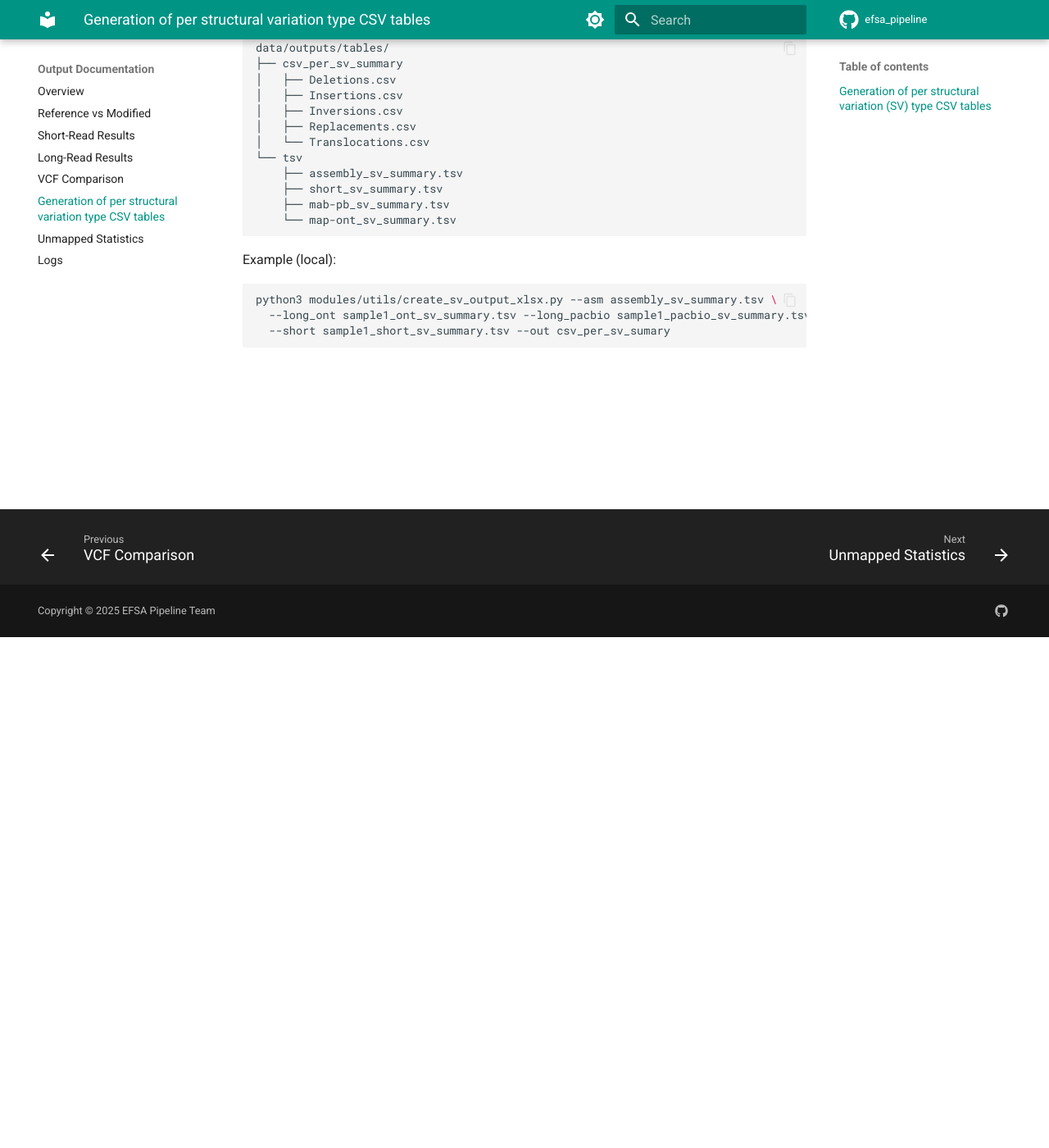
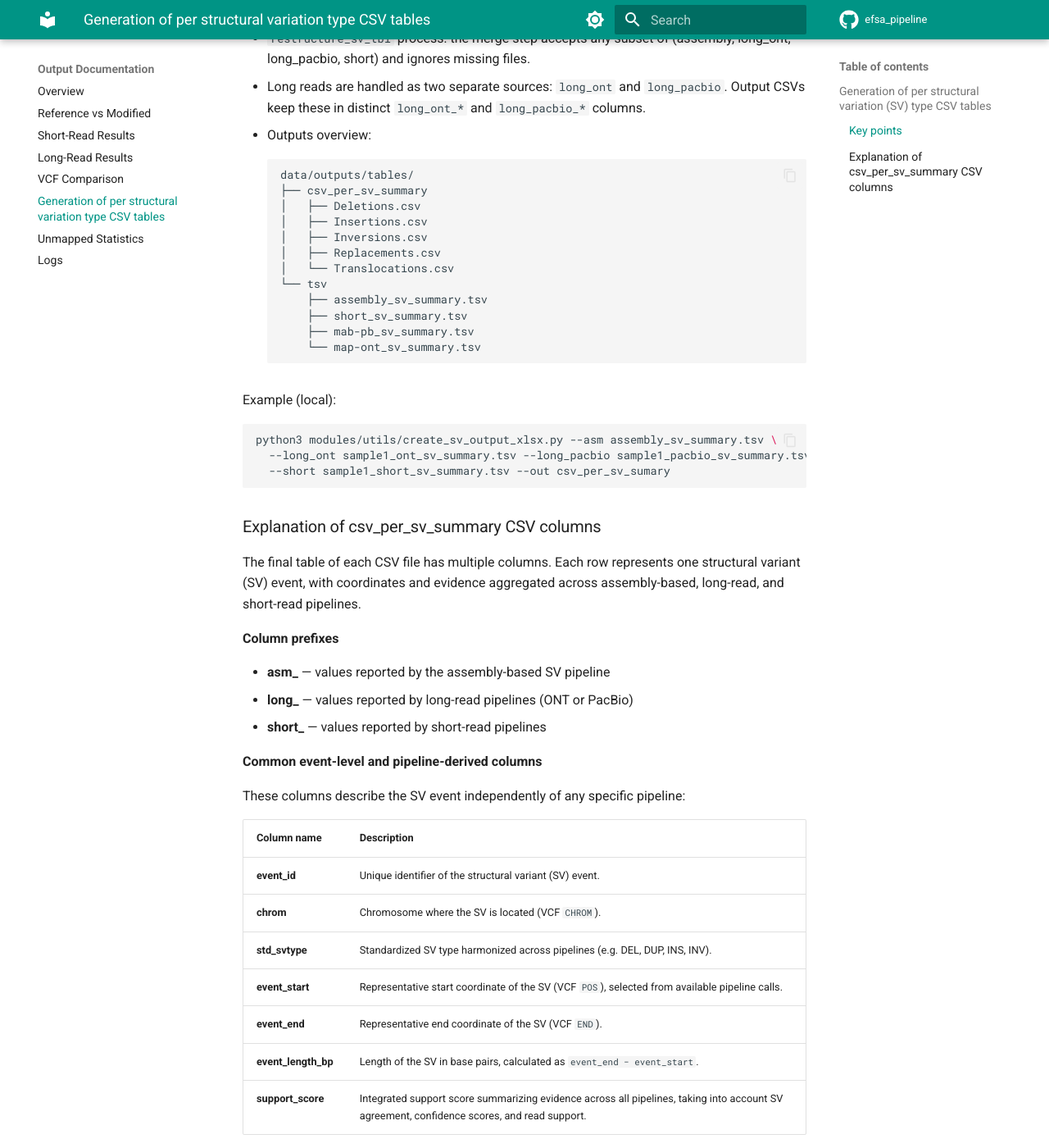
Before and after one commit to denisHanch/efsa_pipeline, an MkDocs documentation site: the page built from docs/outputs/sv-tables.md, in a window 1280 px wide and 1400 px high, scrolled down 623 px. Shown: the whole window at 82% size. Built offline with MkDocs 1.6.1 and Material for MkDocs 9.7.7, drawn with Linux system fonts in a browser that asks for light colours; comment, search, counter and statistics services are not loaded; some of the changed text lies outside the part shown.

Commit message:
EFSA-128: explaining tables columns & mod.fa is not required for running pipeline

````diff
--- a/docs/outputs/sv-tables.md
+++ b/docs/outputs/sv-tables.md
@@ -14,7 +14,7 @@ flowchart LR
   D --> E[params.out_dir/tables/csv_per_sv_sumary]
 ```
 
-Key points:
+### Key points
 - Variants are extracted into a table format with processes `vcf_to_table` and `vcf_to_table_long`
 - if one of the pipelines was not running (shourt/long/assembly) an empty tsv file is generated with a process create_empty_tbl
 - `restructure_sv_tbl` process: the merge step accepts any subset of (assembly, long_ont, long_pacbio, short) and ignores missing files.
@@ -41,3 +41,42 @@ python3 modules/utils/create_sv_output_xlsx.py --asm assembly_sv_summary.tsv \
   --long_ont sample1_ont_sv_summary.tsv --long_pacbio sample1_pacbio_sv_summary.tsv \
   --short sample1_short_sv_summary.tsv --out csv_per_sv_sumary
 ```
+
+
+### Explanation of csv_per_sv_summary CSV columns
+
+The final table of each CSV file has multiple columns.
+Each row represents one structural variant (SV) event, with coordinates and evidence aggregated across assembly-based, long-read, and short-read pipelines.
+
+**Column prefixes**
+
+- **asm_** — values reported by the assembly-based SV pipeline
+- **long_** — values reported by long-read pipelines (ONT or PacBio)
+- **short_** — values reported by short-read pipelines
+
+
+**Common event-level and pipeline-derived columns**
+
+These columns describe the SV event independently of any specific pipeline:
+
+| Column name         | Description                                                                                                                                |
+| ------------------- | ------------------------------------------------------------------------------------------------------------------------------------------ |
+| **event_id**        | Unique identifier of the structural variant (SV) event.                                                                                    |
+| **chrom**           | Chromosome where the SV is located (VCF `CHROM`).                                                                                          |
+| **std_svtype**      | Standardized SV type harmonized across pipelines (e.g. DEL, DUP, INS, INV).                                                                |
+| **event_start**     | Representative start coordinate of the SV (VCF `POS`), selected from available pipeline calls.                                             |
+| **event_end**       | Representative end coordinate of the SV (VCF `END`).                                                                                       |
+| **event_length_bp** | Length of the SV in base pairs, calculated as `event_end − event_start`.                                                                   |
+| **support_score**   | Integrated support score summarizing evidence across all pipelines, taking into account SV agreement, confidence scores, and read support. |
+
+| **percentage_overlap**   | Percentage of genomic overlap between two structural variants, calculated as the length of the intersection of their genomic intervals divided by the length of the smaller variant, multiplied by 100. |
+
+**Additional pipeline-specific columns**
+
+These columns are present only for certain pipelines:
+
+| Column name                          | Description                                                                                                                               |
+| ------------------------------------ | ----------------------------------------------------------------------------------------------------------------------------------------- |
+| **long_(ont|pacbio)_supporting_reads**        | Number of Oxford Nanopore / Pacbio reads supporting the structural variant (VCF `FORMAT` field `DR`) (SV).                                                                   |
+| **long_(ont|pacbio)_supporting_methods**     | Number of variant callers (max 3 cute_cv, debreak, sniffles) reads supporting the structural variant (SV).                                                                            |
+| **short_reads_copy_number_estimate** | Estimated copy number derived from short-read depth information (VCF `FORMAT` field `RDCN`). |
````
Also changed, not shown: README.md (+43 -1 lines), 4 other files.
